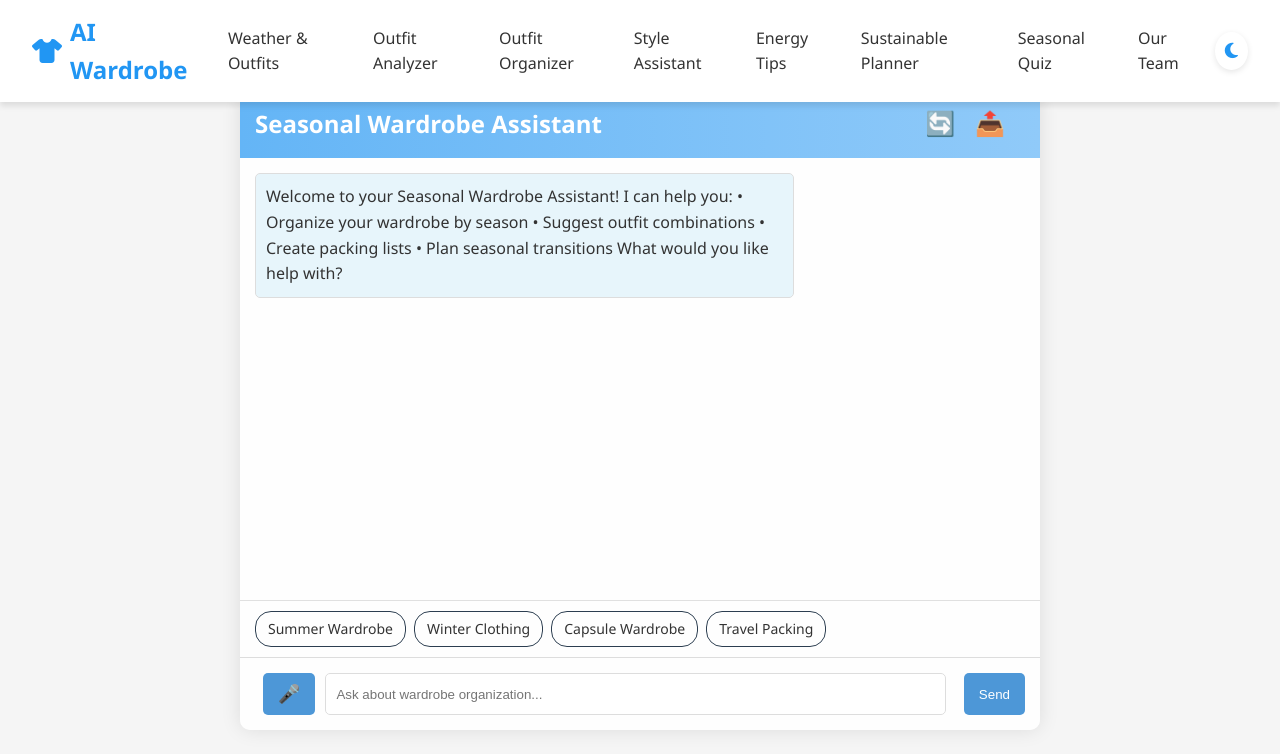
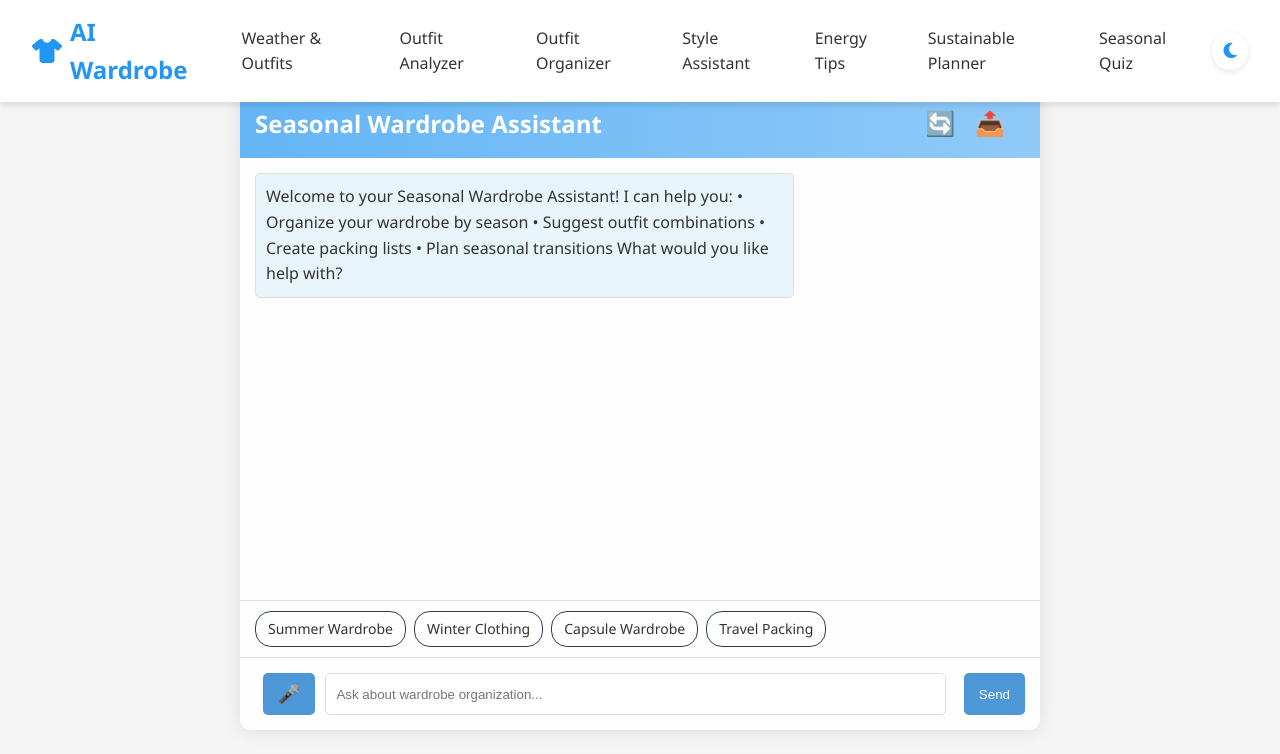
Before and after one commit to KomalJoshi17/Seasonal-Wardrobe, a website: page frontend/bot.html in a window 1280 px wide. Drawn offline with Linux system fonts and the light colour scheme.

Commit message:
modified:   frontend/bot.html 	modified:   frontend/energy-tips.html 	modified:   frontend/index.html 	modified:   frontend/outfit-analyzer.html 	modified:   frontend/outfit-organizer.html 	modified:   frontend/seasonal-quiz.html 	modified:   frontend/sustainable-planner.html

```diff
--- a/frontend/bot.html
+++ b/frontend/bot.html
@@ -345,7 +345,7 @@
             <a href="energy-tips.html">Energy Tips</a>
             <a href="sustainable-planner.html">Sustainable Planner</a>
             <a href="seasonal-quiz.html">Seasonal Quiz</a>
-            <a href="team.html">Our Team</a>
+            <!-- <a href="team.html">Our Team</a> -->
         </div>
         <div class="theme-toggle" style="cursor: pointer;" class="themeToggle">
             <i class="fas fa-moon"></i>
```
Also changed, not shown: frontend/energy-tips.html (+1 -1 lines), frontend/index.html (+1 -1 lines), frontend/outfit-analyzer.html (+1 -1 lines), frontend/outfit-organizer.html (+1 -1 lines), frontend/seasonal-quiz.html (+1 -1 lines), frontend/sustainable-planner.html (+1 -1 lines).
